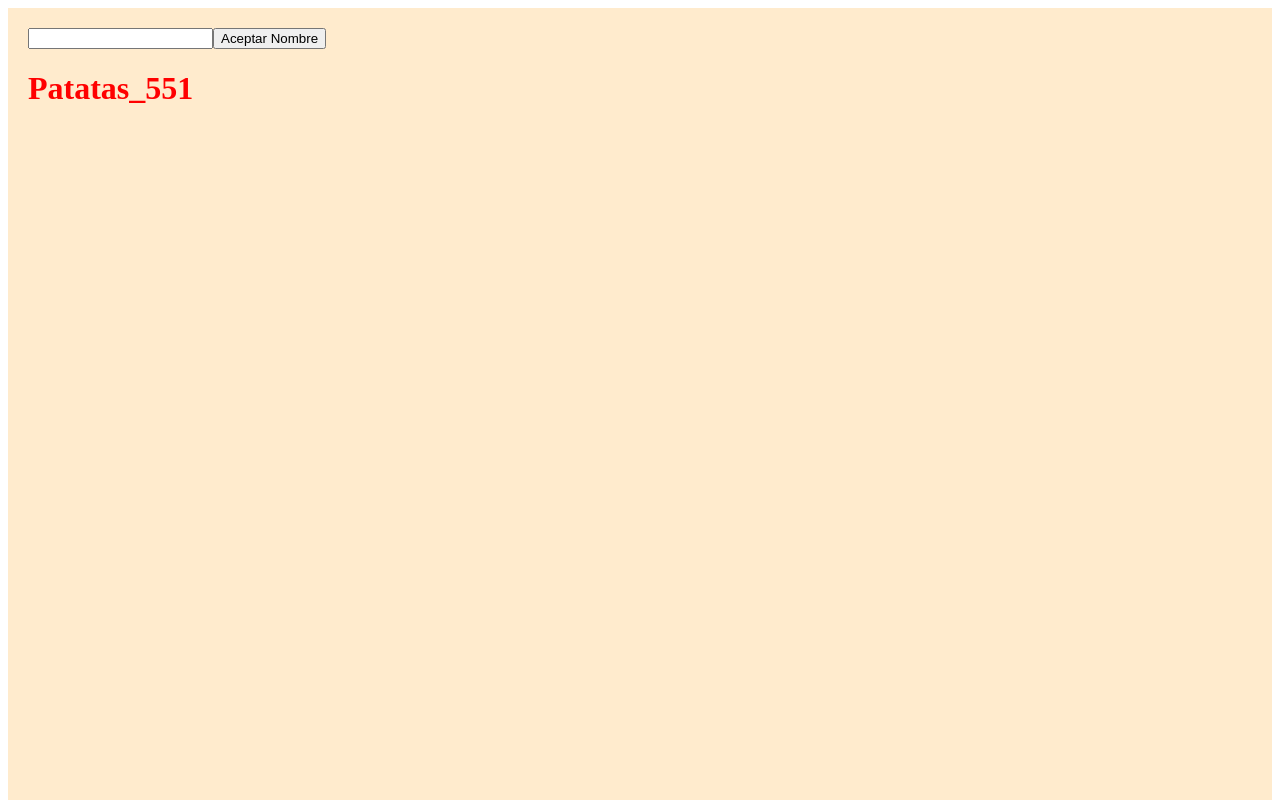
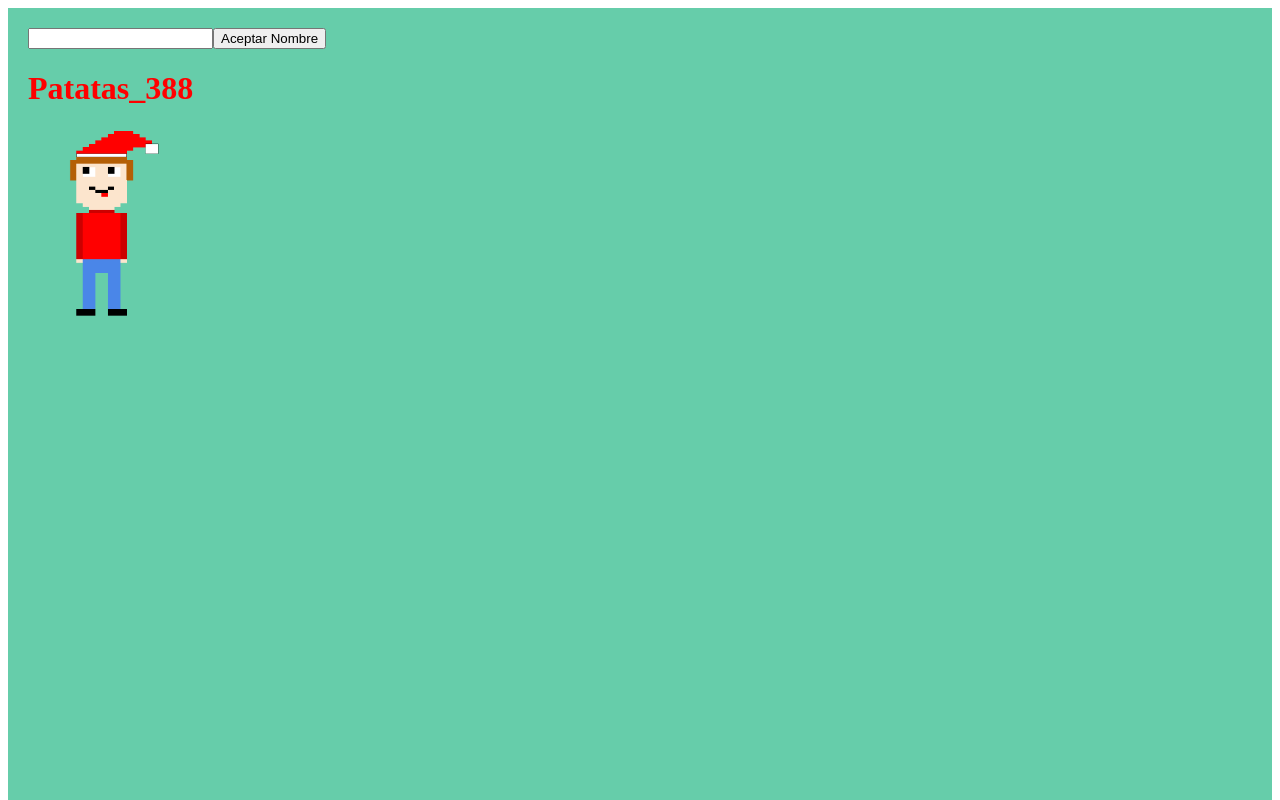
Before and after one commit to Greg0909/MitsuoGame, a website: page public/index.html in a window 1280 px wide. Drawn offline with nearby package versions, Linux system fonts and the light colour scheme; no server answers.

Commit message:
Se agrego codigo para mostrar cada nombre con la imagen del jugador y se utilizo una flexbox para poder acomodar los personajes de izquierda a derecha y de arriba a abajo

```diff
--- a/public/index.html
+++ b/public/index.html
@@ -7,7 +7,7 @@
     </head>
     <style>
         div{
-            background-color: blanchedalmond;
+            background-color: mediumaquamarine;
         }
 
     </style>
--- a/public/scripts/app.js
+++ b/public/scripts/app.js
@@ -14,13 +14,13 @@ var counter = 0;
 var checkForDropouts = false;
 var pastData = void 0;
 
-var Player = function (_React$Component) {
-    _inherits(Player, _React$Component);
+var XmasGame = function (_React$Component) {
+    _inherits(XmasGame, _React$Component);
 
-    function Player(props) {
-        _classCallCheck(this, Player);
+    function XmasGame(props) {
+        _classCallCheck(this, XmasGame);
 
-        var _this = _possibleConstructorReturn(this, (Player.__proto__ || Object.getPrototypeOf(Player)).call(this, props));
+        var _this = _possibleConstructorReturn(this, (XmasGame.__proto__ || Object.getPrototypeOf(XmasGame)).call(this, props));
 
         _this.setName = _this.setName.bind(_this);
         var initialUserName = DefaultName + "_" + (Math.floor(Math.random() * 1000) + 1);
@@ -65,7 +65,7 @@ var Player = function (_React$Component) {
         return _this;
     }
 
-    _createClass(Player, [{
+    _createClass(XmasGame, [{
         key: "setName",
         value: function setName(e) {
             e.preventDefault();
@@ -86,9 +86,6 @@ var Player = function (_React$Component) {
         value: function render() {
             var _this2 = this;
 
-            var redStyle = {
-                color: "red"
-            };
             return React.createElement(
                 "div",
                 { style: { margin: 20 } },
@@ -102,13 +99,56 @@ var Player = function (_React$Component) {
                         "Aceptar Nombre"
                     )
                 ),
-                this.state.allUserNames.map(function (name) {
-                    return React.createElement(
-                        "h1",
-                        { key: name, style: name == _this2.state.userName ? redStyle : undefined },
-                        name
-                    );
-                })
+                React.createElement(
+                    "div",
+                    { style: { display: "flex", flexWrap: "wrap" } },
+                    this.state.allUserNames.map(function (name) {
+                        return React.createElement(Player, { key: name, name: name, isActualUser: name == _this2.state.userName });
+                    })
+                )
+            );
+        }
+    }]);
+
+    return XmasGame;
+}(React.Component);
+
+var Player = function (_React$Component2) {
+    _inherits(Player, _React$Component2);
+
+    function Player(props) {
+        _classCallCheck(this, Player);
+
+        return _possibleConstructorReturn(this, (Player.__proto__ || Object.getPrototypeOf(Player)).call(this, props));
+    }
+
+    _createClass(Player, [{
+        key: "render",
+        value: function render() {
+            var name = this.props.name;
+            var isActualUser = this.props.isActualUser;
+            var redStyle = {
+                color: "red"
+            };
+            var playerStyle = {
+                // margin:20
+            };
+            var imageStyle = {
+                height: "auto",
+                width: "30%",
+                position: "relative",
+                left: "10%"
+            };
+
+            return React.createElement(
+                "div",
+                { style: playerStyle },
+                React.createElement(
+                    "h1",
+                    { style: isActualUser ? redStyle : undefined },
+                    name
+                ),
+                React.createElement("img", { src: "./Sprites/Player.png", style: imageStyle })
             );
         }
     }]);
@@ -116,4 +156,4 @@ var Player = function (_React$Component) {
     return Player;
 }(React.Component);
 
-ReactDOM.render(React.createElement(Player, null), document.getElementById("app"));
+ReactDOM.render(React.createElement(XmasGame, null), document.getElementById("app"));
```
Also changed, not shown: src/game-tests.js (+41 -9 lines), public/Sprites/Player.png (added).
